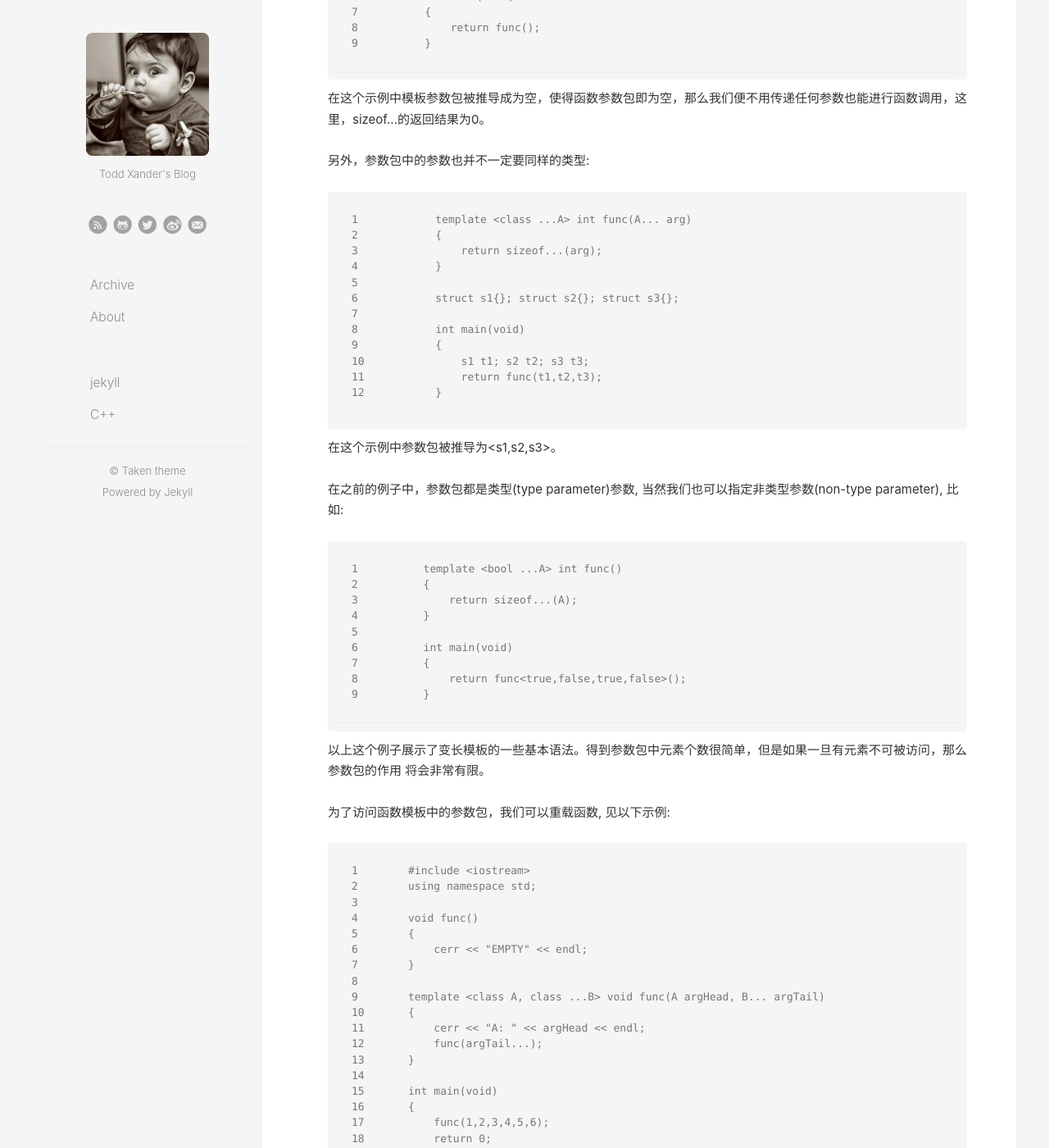
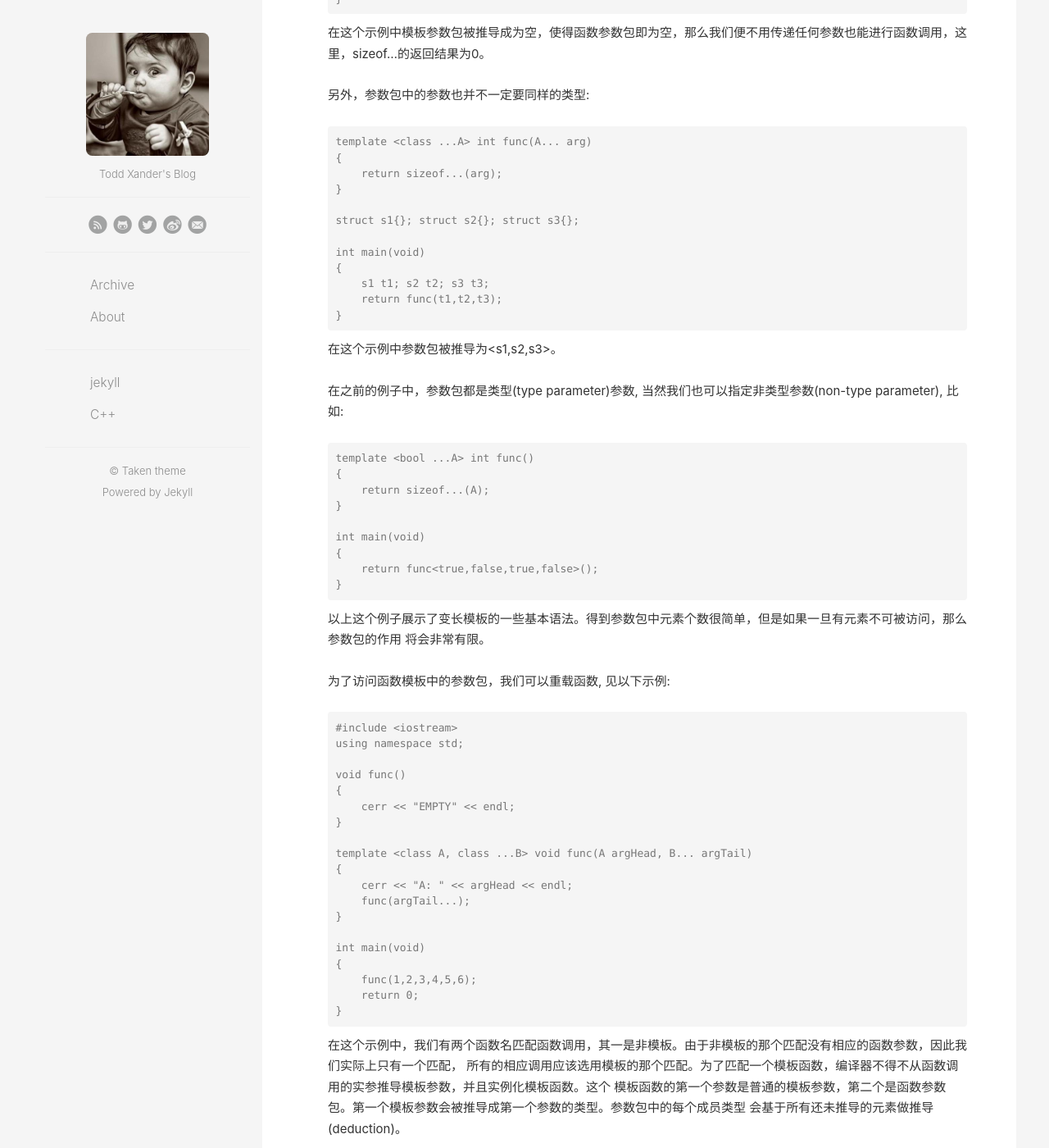
Before and after one commit to todd-xander/todd-xander.github.io, a Jekyll site: the page built from _posts/2015-05-12-C.markdown, in a window 1280 px wide and 1400 px high, scrolled down 934 px. Shown: the whole window at 82% size. Built offline with Jekyll 4.4.1, drawn with Linux system fonts in a browser that asks for light colours; comment, search, counter and statistics services are not loaded; some of the changed text lies outside the part shown.

Commit message:
Update 2015-05-12-C.markdown

````diff
--- a/_posts/2015-05-12-C.markdown
+++ b/_posts/2015-05-12-C.markdown
@@ -14,7 +14,7 @@ categories: C++
 
 以下是我的一个基本样例来说明变长模板:
 
-{% highlight cpp linenos %}
+```cpp
 template <class ...A> int func(A... arg)
 {
     return sizeof...(arg);
@@ -24,7 +24,7 @@ int main(void)
 {
     return func(1,2,3,4,5,6);
 }
-{% endhighlight %}
+```
 
 首要介绍的是一些术语: 一个模板参数现在可以是一个模板参数包，<class...A>。一个模板参数包可以代表任意数量的
 模板参数。在以上这个样例中，模板<class...A>定义了func这个函数，他拥有任意数量的函数参数。函数参数(A... arg)即为
@@ -36,7 +36,7 @@ int main(void)
 
 当然任何参数包多可以为空，考虑以下代码示例:
 
-{% highlight cpp linenos %}
+```cpp
 template <class ...A> int func(A... arg)
 {
     return sizeof...(arg);
@@ -46,13 +46,13 @@ int main(void)
 {
     return func();
 }
-{% endhighlight %}
+```
 
  在这个示例中模板参数包被推导成为空，使得函数参数包即为空，那么我们便不用传递任何参数也能进行函数调用，这里，sizeof...的返回结果为0。
 
  另外，参数包中的参数也并不一定要同样的类型:
 
-{% highlight cpp linenos %}
+```cpp
 template <class ...A> int func(A... arg)
 {
     return sizeof...(arg);
@@ -65,13 +65,13 @@ int main(void)
     s1 t1; s2 t2; s3 t3;
     return func(t1,t2,t3);
 }
-{% endhighlight %}
+```
 
  在这个示例中参数包被推导为<s1,s2,s3>。
 
  在之前的例子中，参数包都是类型(type parameter)参数, 当然我们也可以指定非类型参数(non-type parameter), 比如:
 
-{% highlight cpp linenos %}
+```cpp
 template <bool ...A> int func()
 {
     return sizeof...(A);
@@ -81,14 +81,14 @@ int main(void)
 {
     return func<true,false,true,false>();
 }
-{% endhighlight %}
+```
 
  以上这个例子展示了变长模板的一些基本语法。得到参数包中元素个数很简单，但是如果一旦有元素不可被访问，那么参数包的作用
 将会非常有限。
 
  为了访问函数模板中的参数包，我们可以重载函数, 见以下示例:
 
-{% highlight cpp linenos %}
+```cpp
 #include <iostream>
 using namespace std;
 
@@ -108,7 +108,7 @@ int main(void)
     func(1,2,3,4,5,6);
     return 0;
 }
-{% endhighlight %}
+```
 
 在这个示例中，我们有两个函数名匹配函数调用，其一是非模板。由于非模板的那个匹配没有相应的函数参数，因此我们实际上只有一个匹配，
 所有的相应调用应该选用模板的那个匹配。为了匹配一个模板函数，编译器不得不从函数调用的实参推导模板参数，并且实例化模板函数。这个
````
